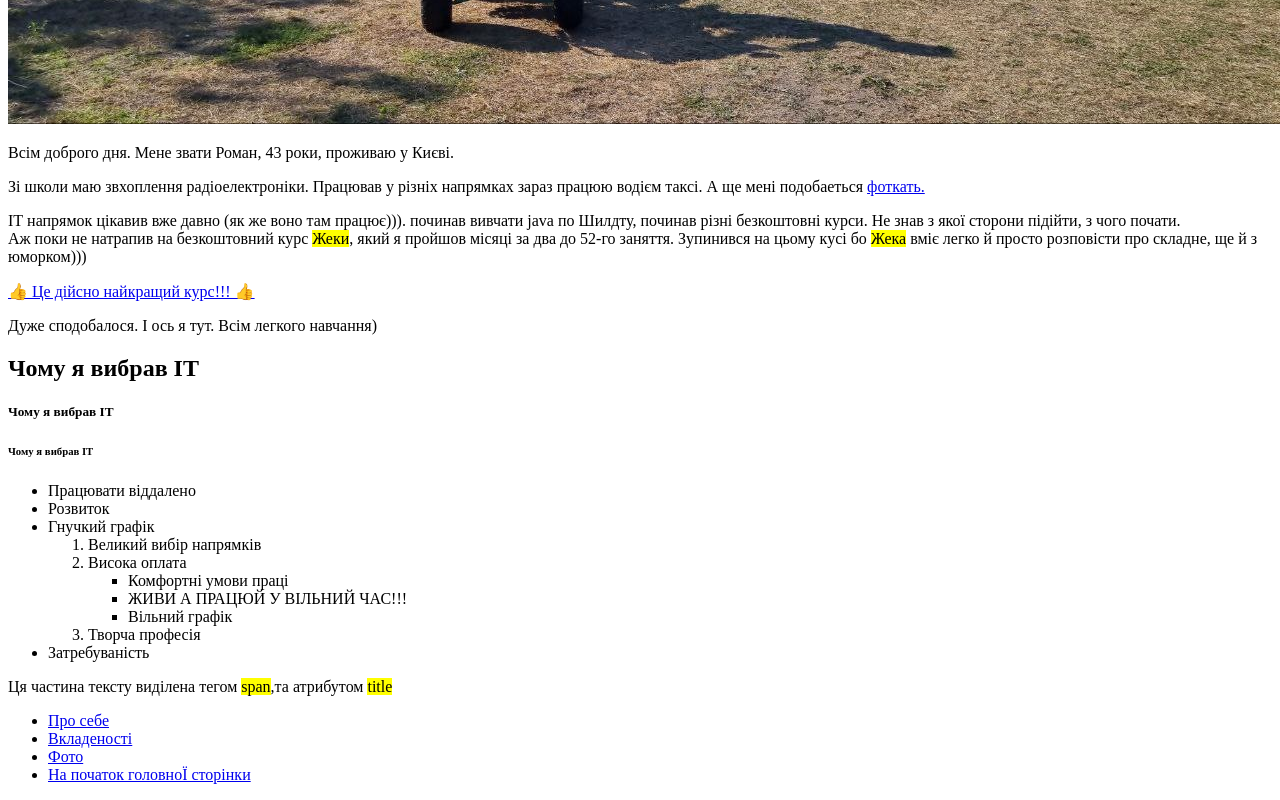
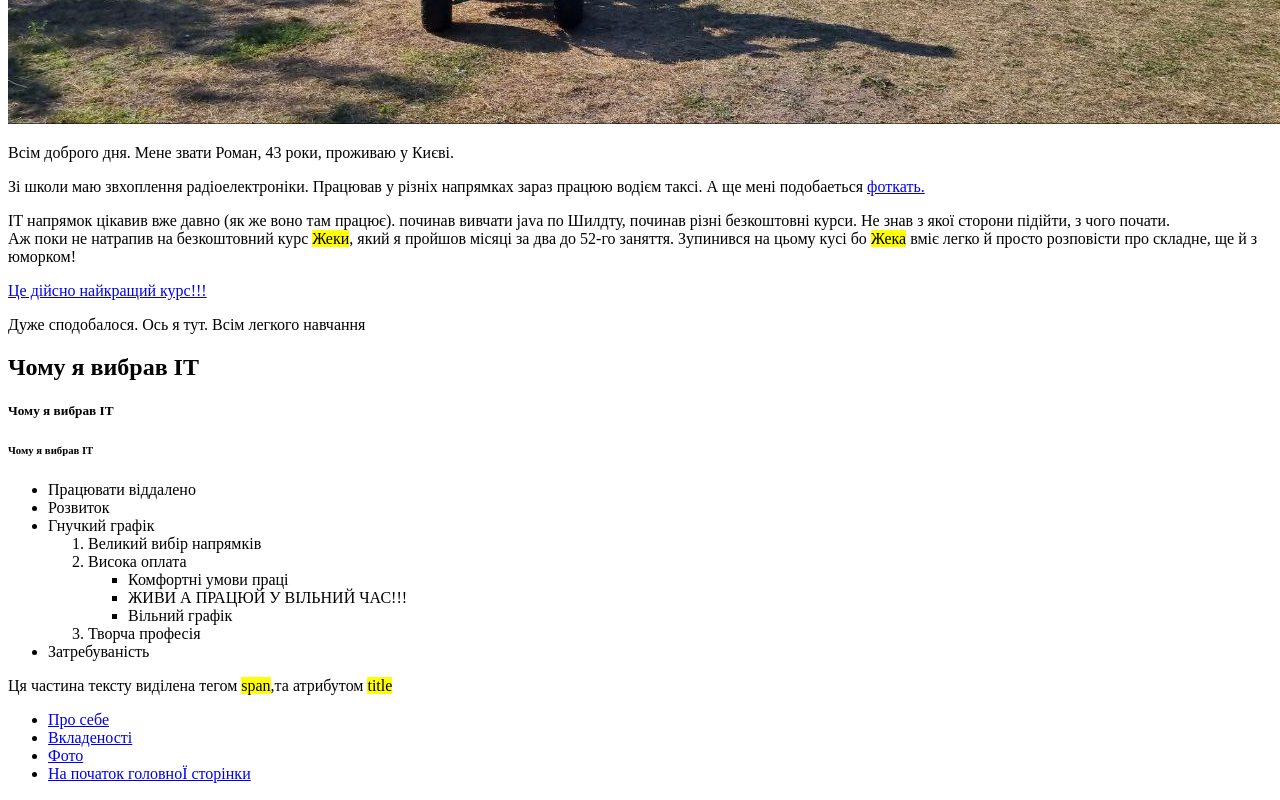
Before and after one commit to RomaVgit/lessons, a plain HTML site: page lesson_02/index.html in a window 1280 px wide. Shown: the part 736-1536 px from the top of the page. Drawn offline with Linux system fonts and the light colour scheme.

Commit message:
Add files via upload

```diff
--- a/lesson_02/index.html
+++ b/lesson_02/index.html
@@ -37,7 +37,7 @@
 				<a href="#photo">фоткать.</a>
 			</p>
 			<p>
-				ІТ напрямок цікавив вже давно (як же воно там працює))). починав вивчати
+				ІТ напрямок цікавив вже давно (як же воно там працює). починав вивчати
 				java по Шилдту, починав різні безкоштовні курси. Не знав з якої сторони підійти, з чого почати.
 				<br>
 				Аж поки не
@@ -45,14 +45,14 @@
 				безкоштовний курс <mark>Жеки</mark>, який я пройшов місяці за два до 52-го заняття. Зупинився на цьому кусі
 				бо <mark>Жека</mark> вміє
 				легко й
-				просто розповісти про складне, ще й з юморком)))
+				просто розповісти про складне, ще й з юморком!
 			</p>
-			<a target="_blank" title="Гіпер посилання на Найкращий курс у всесвіті!!!" href="https://edu.fls.guru/">👍 Це
+			<a target="_blank" title="Гіпер посилання на Найкращий курс у всесвіті!!!" href="https://edu.fls.guru/"> Це
 				дійсно найкращий
-				курс!!! 👍</a>
+				курс!!!</a>
 			<p>
-				Дуже сподобалося. І ось я тут. Всім
-				легкого навчання)
+				Дуже сподобалося. Ось я тут. Всім
+				легкого навчання
 			</p>
 		</div>
 		<h2 id="why">Чому я вибрав ІТ</h2>
```
